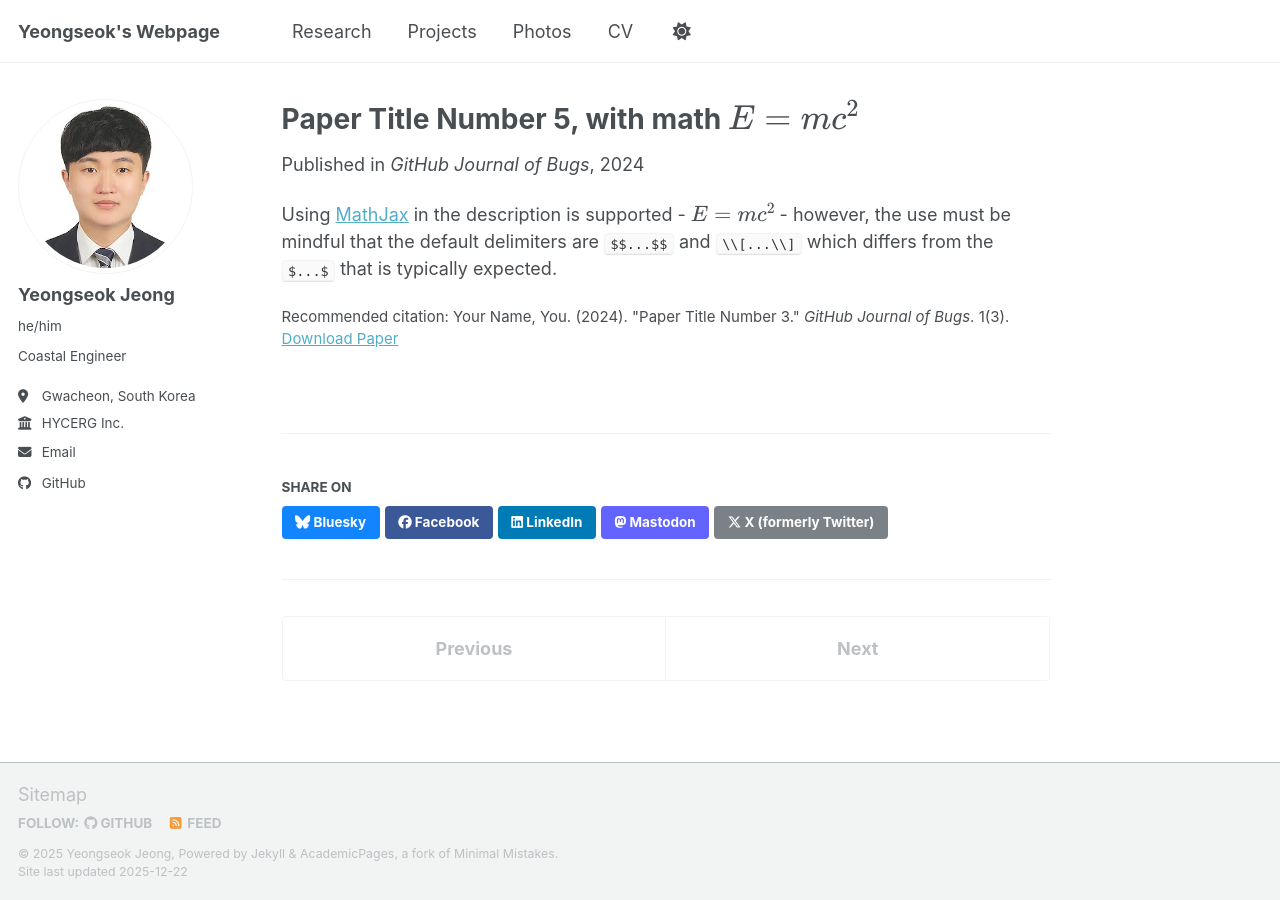
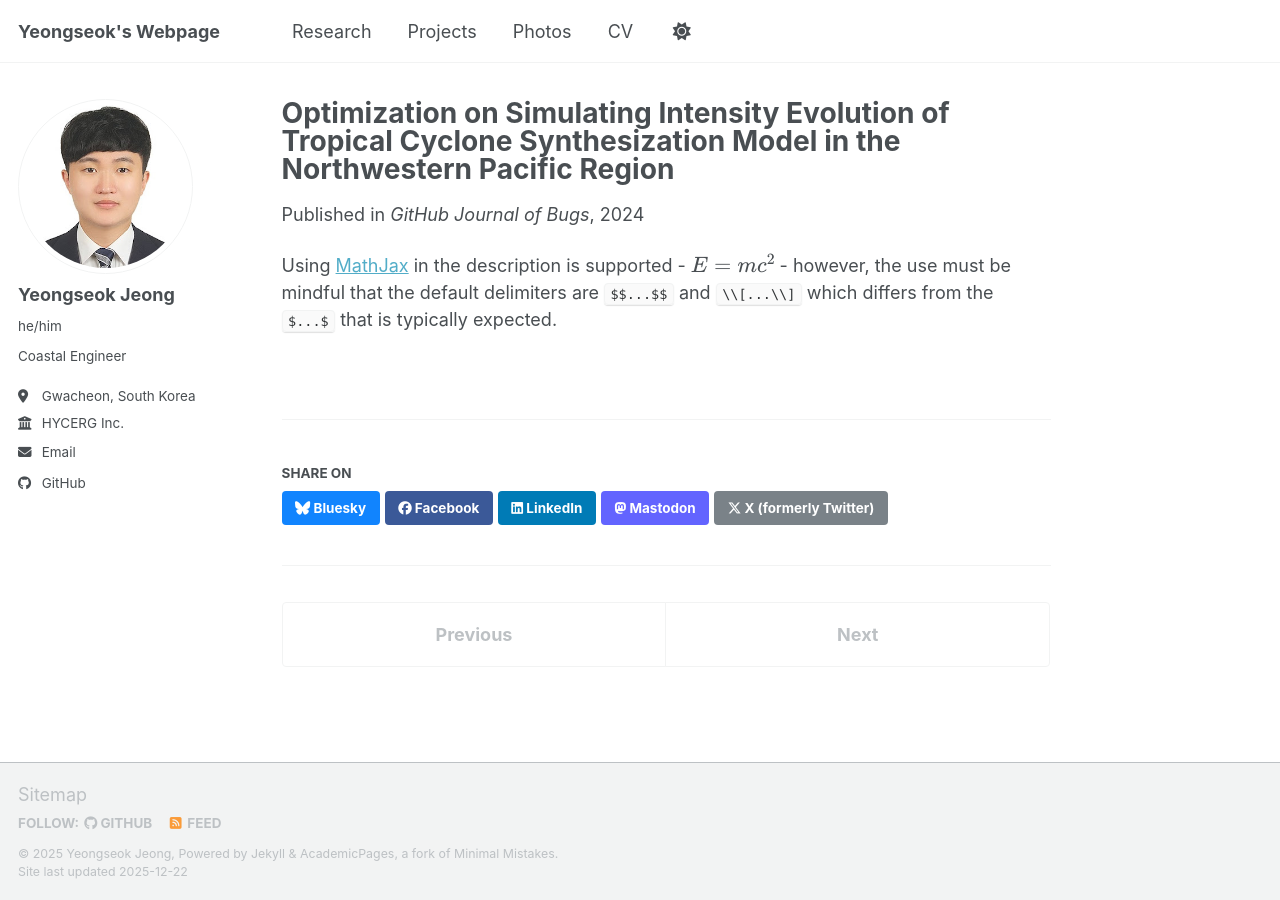
Before and after one commit to yjeongteddy/yjeongteddy.github.io, a Jekyll site: the page built from _publications/2025-06-08-paper-title-number-5.md, in a window 1280 px wide. Built offline with Jekyll 4.4.1, drawn with Linux system fonts in a browser that asks for light colours; a script bundle is joined from its source files by our own code; library files that are not in the unit come from our copies.

Commit message:
Update 2025-06-08-paper-title-number-5.md

```diff
--- a/_publications/2025-06-08-paper-title-number-5.md
+++ b/_publications/2025-06-08-paper-title-number-5.md
@@ -1,13 +1,12 @@
 ---
-title: "Paper Title Number 5, with math $$E=mc^2$$"
+title: "Optimization on Simulating Intensity Evolution of Tropical Cyclone Synthesization Model in the Northwestern Pacific Region"
 collection: publications
 category: conferences
 permalink: /publication/2024-02-17-paper-title-number-4
-excerpt: 'This paper is about a famous math equation, $$E=mc^2$$'
-date: 2024-02-17
+excerpt: 'Poster presented at the AGU Fall Meeting in December 2024'
+date: 2024-12-17
 venue: 'GitHub Journal of Bugs'
-paperurl: 'https://academicpages.github.io/files/paper3.pdf'
-citation: 'Your Name, You. (2024). &quot;Paper Title Number 3.&quot; <i>GitHub Journal of Bugs</i>. 1(3).'
+paperurl: 'https://yjeongteddy.github.io/files/paper3.pdf'
 ---
 
 Using [MathJax](https://www.mathjax.org/) in the description is supported - $$E=mc^2$$ - however, the use must be mindful that the default delimiters are `$$...$$` and `\\[...\\]` which differs from the `$...$` that is typically expected.
```
